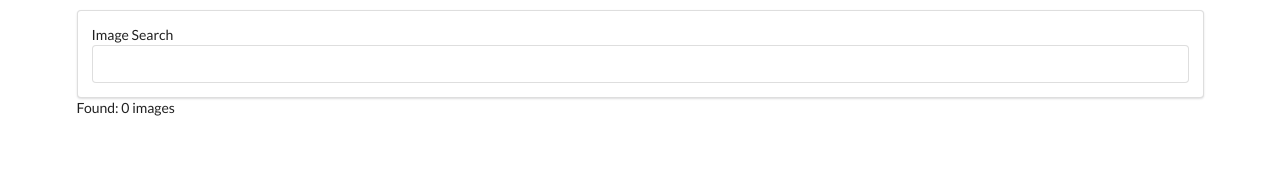
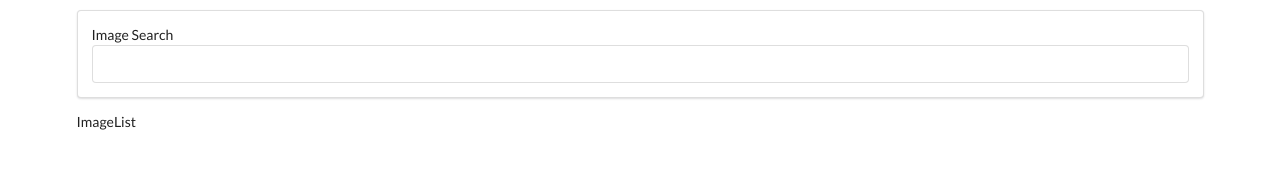
Before and after one commit to agdavid/pics, a React (Create React App) app: page / in a window 1280 px wide. Shown: the top 182 px of the page. Built offline with nearby package versions, Linux system fonts and the light colour scheme.

Commit message:
ImageList component

```diff
--- a/src/components/App.js
+++ b/src/components/App.js
@@ -3,6 +3,7 @@
 import unsplash from "../api/unsplash";
 
 import SearchBar from "./SearchBar";
+import ImageList from "./ImageList";
 
 class App extends React.Component {
   state = { images: [] };
@@ -20,7 +21,7 @@
     return (
       <div className="ui container" style={{ marginTop: "10px" }}>
         <SearchBar onSubmit={this.onSearchSubmit} />
-        Found: {this.state.images.length} images
+        <ImageList images={this.state.images} />
       </div>
     );
   }
--- /dev/null
+++ b/src/components/ImageList.js
@@ -0,0 +1,9 @@
+import React from "react";
+
+const ImageList = (props) => {
+  console.log(props.images);
+
+  return <div> ImageList </div>;
+};
+
+export default ImageList;
```
